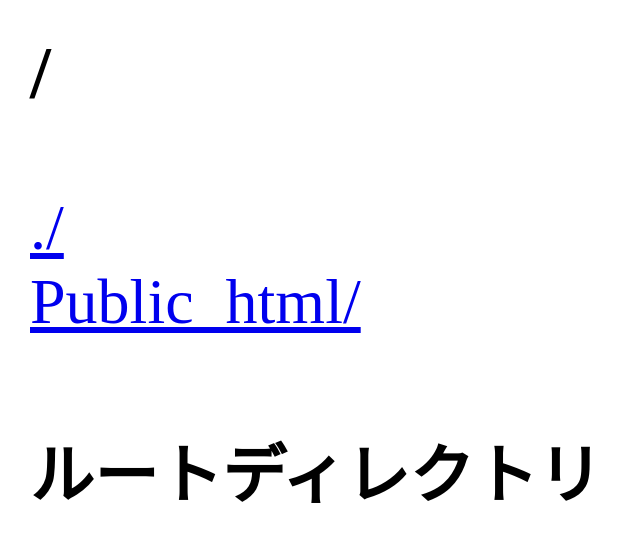
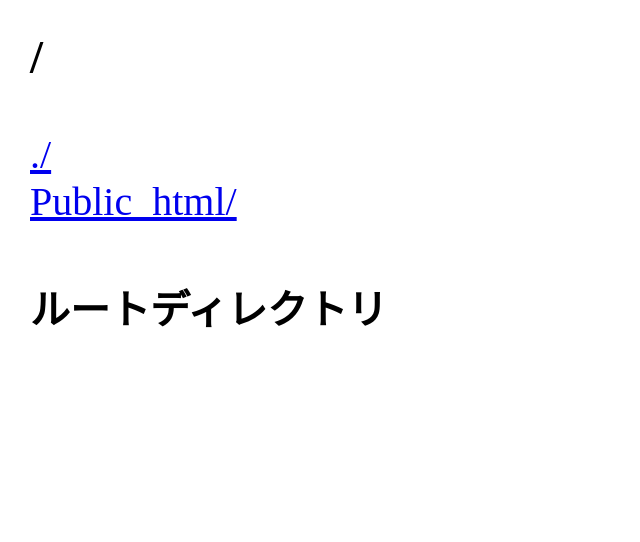
Before and after one commit to karaasJP/kisoAweek14, a plain HTML site: page index.html in a window 1280 px wide. Shown: the whole page, without its empty margins (0-640 px from the left). Drawn offline with Linux system fonts and the light colour scheme.

Commit message:
update style.css

```diff
--- a/style.css
+++ b/style.css
@@ -1,5 +1,5 @@
 body{
   margin-top: 30px;
   margin-left: 30px;
-  font-size: 400%;
+  font-size: 40px;
 }
```
